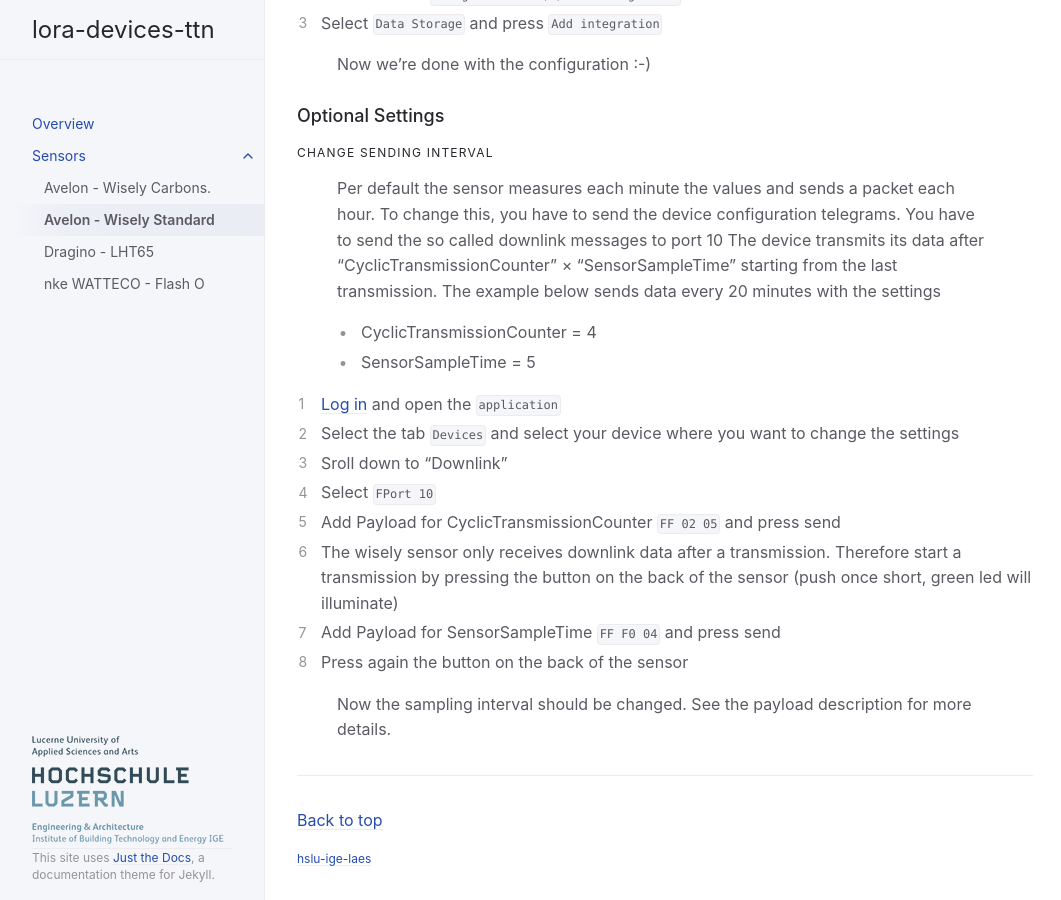
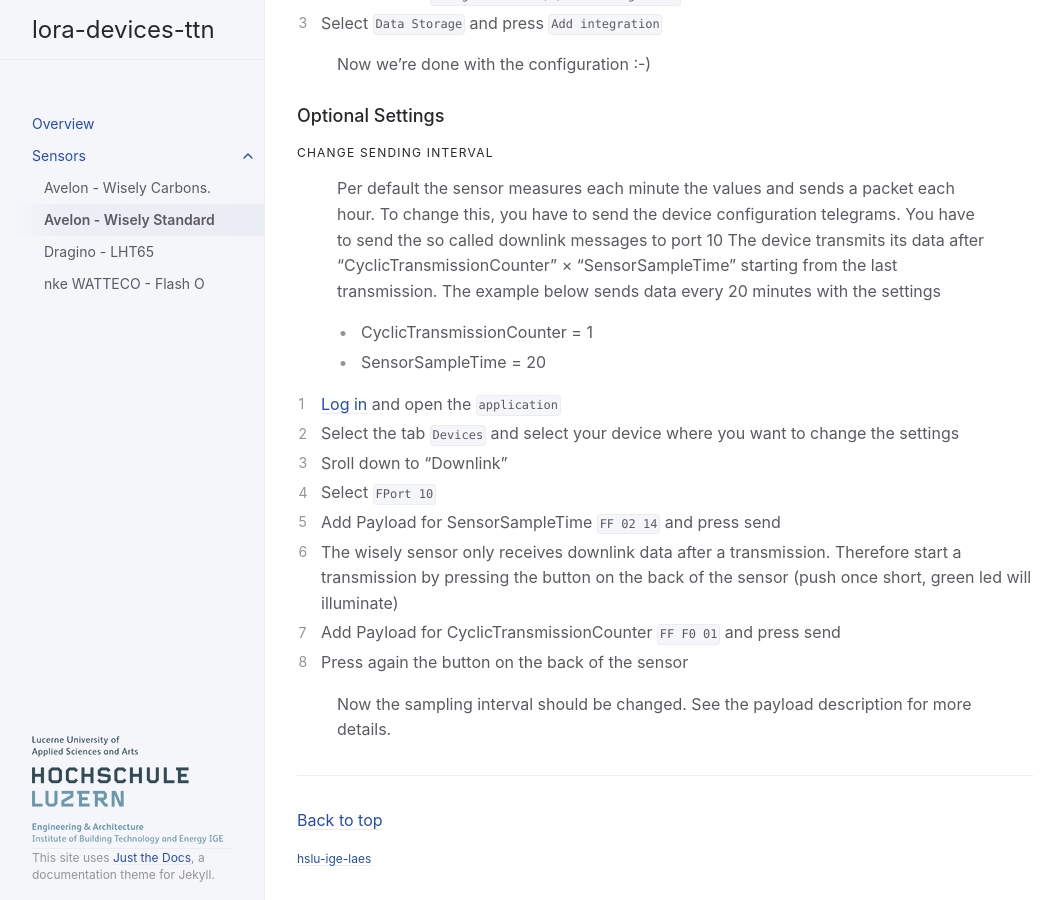
Before and after one commit to hslu-ige-laes/lora-devices-ttn, a Jekyll site: the page built from docs/sensors/avelon-wisely-standard.md, in a window 1280 px wide and 900 px high, scrolled down 7163 px. Shown: the whole window, without its empty margins (107-1168 px from the left). Built offline with Jekyll 4.4.1, drawn with Linux system fonts in a browser that asks for light colours.

Commit message:
Update avelon-wisely-standard.md

```diff
--- a/docs/sensors/avelon-wisely-standard.md
+++ b/docs/sensors/avelon-wisely-standard.md
@@ -238,16 +238,16 @@ FE 25 37 00 E2 6D 25 37 00 E2 6D 00
 > You have to send the so called downlink messages to port 10
 > The device transmits its data after "CyclicTransmissionCounter" × "SensorSampleTime" starting from the last transmission.
 > The example below sends data every 20 minutes with the settings
-  - CyclicTransmissionCounter = 4
-  - SensorSampleTime = 5
+  - CyclicTransmissionCounter = 1
+  - SensorSampleTime = 20
 
 1. [Log in](https://console.thethingsnetwork.org/applications) and open the `application`
 2. Select the tab `Devices` and select your device where you want to change the settings
 3. Sroll down to "Downlink"
 4. Select `FPort 10`
-5. Add Payload for CyclicTransmissionCounter `FF 02 05` and press send
+5. Add Payload for SensorSampleTime `FF 02 14` and press send
 6. The wisely sensor only receives downlink data after a transmission. Therefore start a transmission by pressing the button on the back of the sensor (push once short, green led will illuminate)
-7. Add Payload for SensorSampleTime `FF F0 04` and press send
+7. Add Payload for CyclicTransmissionCounter `FF F0 01` and press send
 8. Press again the button on the back of the sensor
 
 > Now the sampling interval should be changed.
```
